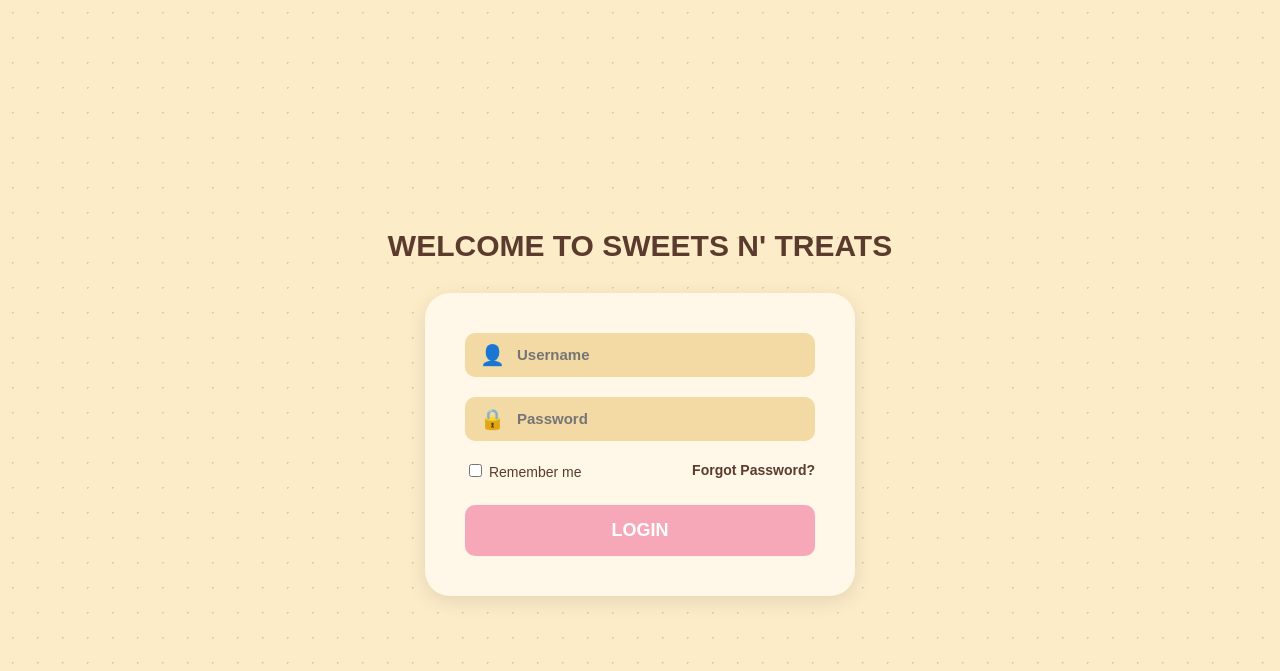
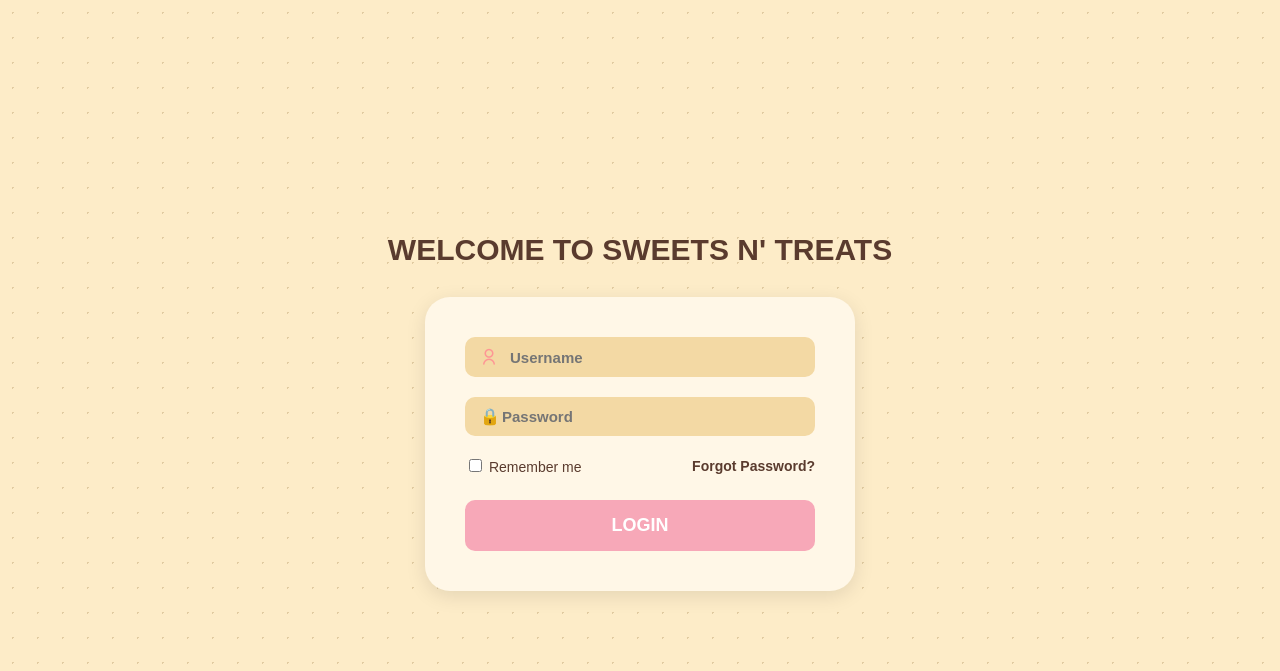
Before and after one commit to masksantos/EMTProject, a Django app: page /login/ in a window 1280 px wide. Shown: the top 671 px of the page. Run offline with Django 5.2, Linux system fonts and the light colour scheme.

Commit message:
Update login.html

```diff
--- a/AGSProject/myproject/accounts/templates/accounts/login.html
+++ b/AGSProject/myproject/accounts/templates/accounts/login.html
@@ -2,6 +2,7 @@
 <html lang="en">
 <head>
   <meta charset="UTF-8">
+  <link href="https://cdn.jsdelivr.net/npm/remixicon@4.2.0/fonts/remixicon.css" rel="stylesheet">
   <title>Login | Sweets N' Treats</title>
   <style>
     body {
@@ -49,12 +50,11 @@
       padding: 10px 15px;
     }
 
-    .icon {
-      font-size: 20px;
+    .span.icon, .user-icon {
+      font-size: 18px;
+      color: #FE9695;
       margin-right: 10px;
-      color: #B58C7E; /* Chocolate brown tint */
     }
-
     .input-group input {
       border: none;
       background: none;
@@ -124,7 +124,7 @@
 
         <!-- Username -->
         <div class="input-group">
-          <span class="icon">👤</span>
+          <span class="ri-user-line user-icon"></span>
           <input type="text" name="username" placeholder="Username" required>
         </div>
 
```
